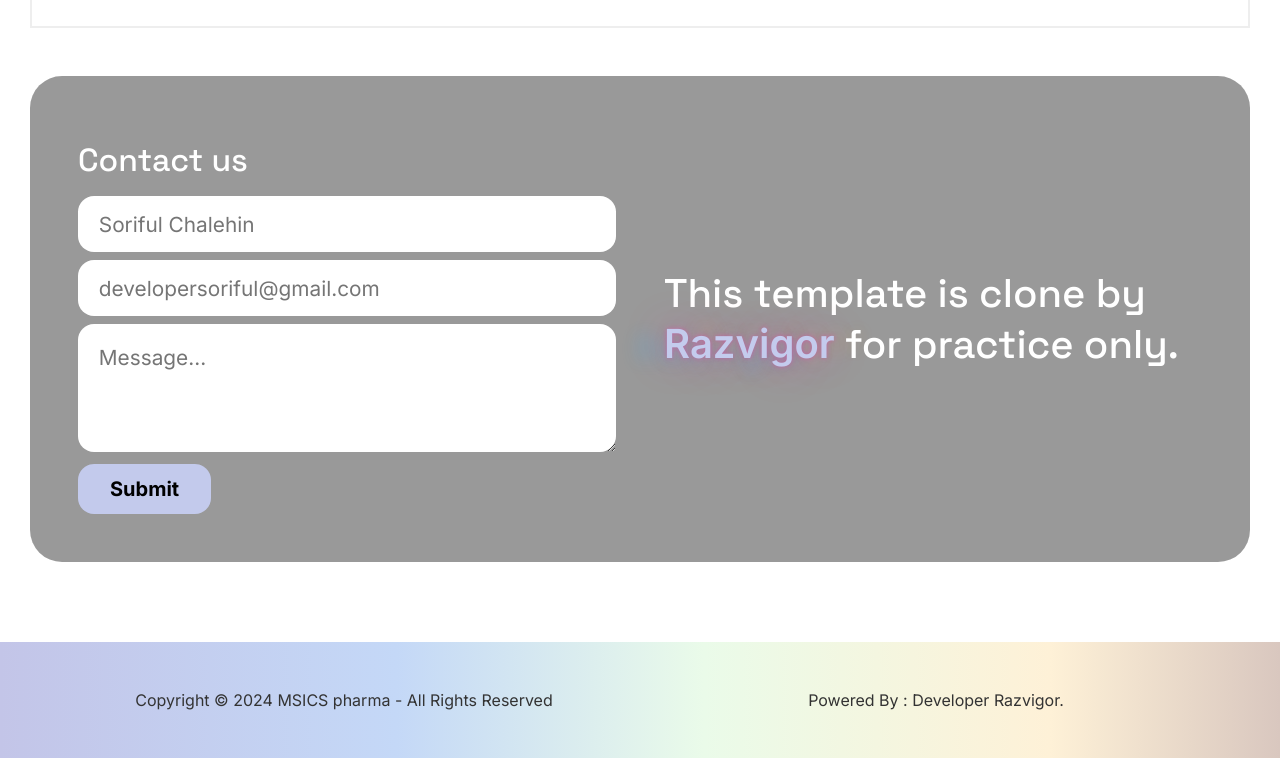
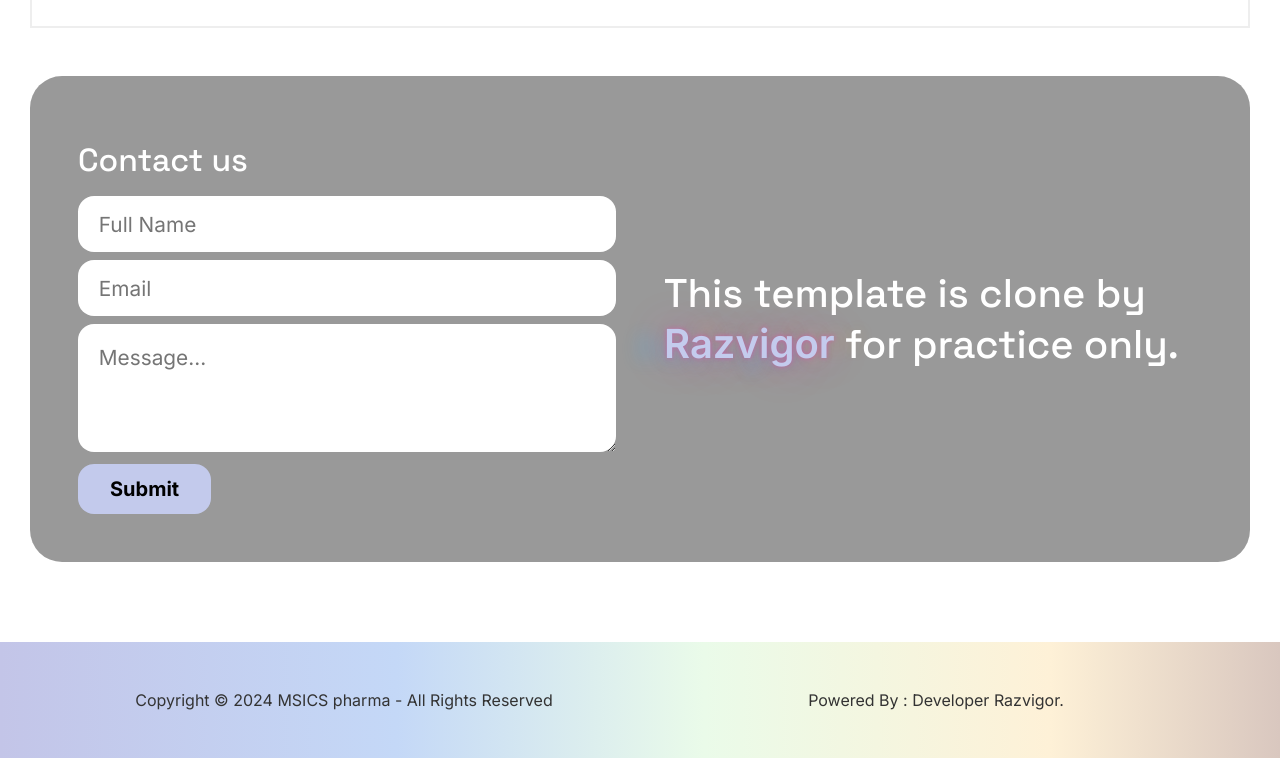
Before and after one commit to razvigor/CSS-Project, a plain HTML site: page index.html in a window 1280 px wide. Shown: the part 1568-2326 px from the top of the page. Drawn offline with Linux system fonts and the light colour scheme.

Commit message:
placeholder

```diff
--- a/index.html
+++ b/index.html
@@ -116,10 +116,10 @@
         <div class="contact-left w-50">
           <h2>Contact us</h2>
           <form>
-            <input type="text" placeholder="Soriful Chalehin" required /> <br />
+            <input type="text" placeholder="Full Name" required /> <br />
             <input
               type="email"
-              placeholder="developersoriful@gmail.com"
+              placeholder="Email"
               required
             /><br />
             <textarea placeholder="Message..."></textarea><br />
```
